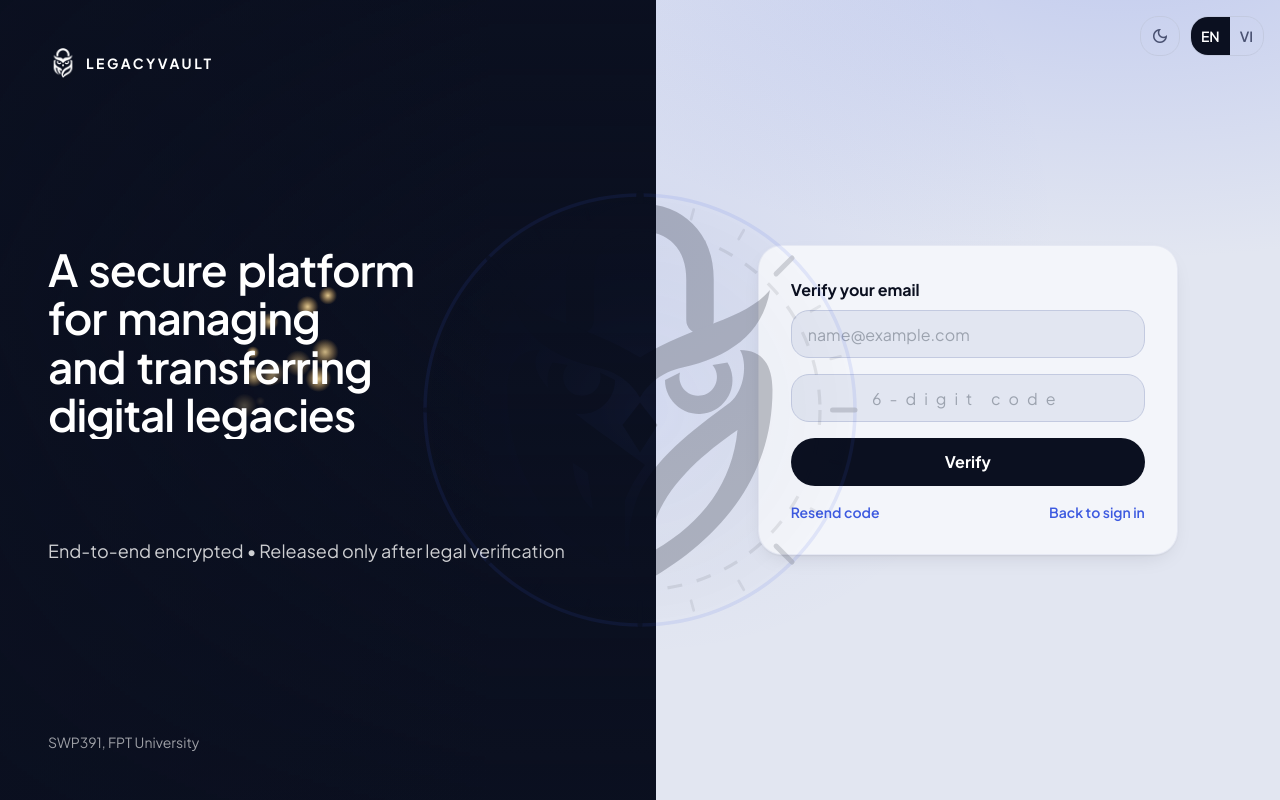
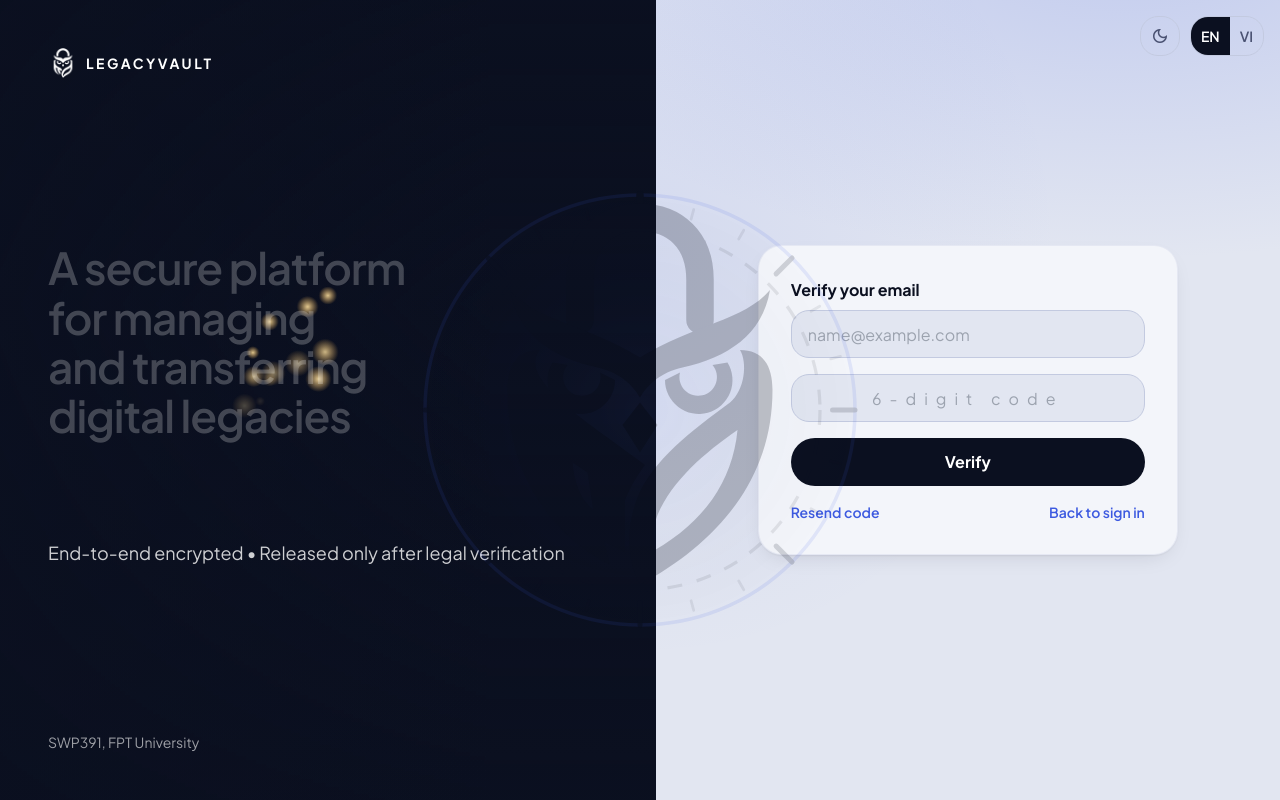
Before and after one commit to azerc18/legacy-vault, a React (Vite) app in the folder frontend/: page /verify-email in a window 1280 px wide. Built offline with nearby package versions, Linux system fonts and the light colour scheme; what @animate-ui/react would draw is missing.

Commit message:
feat(auth): decode-style hero title loop (letters/digits, 3s hold, fade together)

```diff
--- a/frontend/src/Common/AuthHero.jsx
+++ b/frontend/src/Common/AuthHero.jsx
@@ -129,6 +129,83 @@ function Rotator({ words, start, reduce }) {
     );
 }
 
+/* ---------------- Tiêu đề "giải mã" từng dòng rồi lặp lại ----------------
+ * Mỗi dòng: ký tự ngẫu nhiên (chỉ chữ cái và số) nhảy liên tục rồi lần lượt "khoá" thành chữ thật
+ * từ trái sang phải; dòng sau bắt đầu trễ LINE_GAP. Giải mã xong giữ HOLD giây, rồi cả tiêu đề
+ * mờ đi cùng lúc (FADE) và bắt đầu vòng mới. Hợp với ý "mã hoá đầu cuối" của sản phẩm.
+ * Cập nhật ~30 khung/giây bằng requestAnimationFrame (tab ẩn thì trình duyệt tự dừng). */
+const GLYPHS = 'ABCDEFGHIJKLMNOPQRSTUVWXYZabcdefghijklmnopqrstuvwxyz0123456789';
+const DECODE = 1.1;      // giây để giải mã xong một dòng
+const LINE_GAP = 0.35;   // dòng sau bắt đầu trễ
+const HOLD = 3;          // giữ nguyên để đọc (tính từ lúc dòng cuối giải mã xong)
+const FADE = 0.45;       // cả tiêu đề mờ đi cùng lúc
+const PAUSE = 0.35;      // nghỉ trống trước vòng mới
+
+const randGlyph = () => GLYPHS[Math.floor(Math.random() * GLYPHS.length)];
+const easeOut = (x) => 1 - Math.pow(1 - x, 3);
+
+/** Một dòng tại thời điểm u (giây, tính từ lúc dòng này bắt đầu); trả về [phần đã giải mã, phần đang nhảy]. */
+function frameOf(text, u) {
+    const n = text.length;
+    if (u < 0) return ['', ''];
+    if (u >= DECODE) return [text, ''];
+    const scramble = (from, to) => [...text.slice(from, to)].map((c) => (c === ' ' ? ' ' : randGlyph())).join('');
+    // Ký tự hiện dần (đang nhảy) và khoá dần, khoá chậm hơn hiện một nhịp
+    const shown = Math.ceil(n * easeOut(Math.min(1, u / (DECODE * 0.55))));
+    const locked = Math.floor(n * easeOut(Math.max(0, (u - DECODE * 0.25) / (DECODE * 0.75))));
+    return [text.slice(0, locked), scramble(locked, shown)];
+}
+
+function DecodeLoop({ lines, reduce, startDelay }) {
+    const [state, setState] = useState(() => ({ frames: lines.map(() => ['', '']), opacity: 1 }));
+
+    useEffect(() => {
+        if (reduce) return undefined;
+        const decoded = DECODE + LINE_GAP * (lines.length - 1);   // lúc dòng cuối giải mã xong
+        const fadeAt = decoded + HOLD;
+        const cycle = fadeAt + FADE + PAUSE;
+        const t0 = performance.now() + startDelay * 1000;
+        let raf = 0;
+        let last = 0;
+        const tick = (now) => {
+            raf = requestAnimationFrame(tick);
+            if (now - last < 33) return;   // ~30 khung/giây là đủ cho hiệu ứng nhảy chữ
+            last = now;
+            const elapsed = (now - t0) / 1000;
+            if (elapsed < 0) return;
+            const tc = elapsed % cycle;
+            if (tc >= fadeAt + FADE) {   // đã mờ hết: để trống chờ vòng mới
+                setState({ frames: lines.map(() => ['', '']), opacity: 1 });
+                return;
+            }
+            setState({
+                frames: lines.map((text, k) => frameOf(text, tc - k * LINE_GAP)),
+                opacity: tc < fadeAt ? 1 : 1 - (tc - fadeAt) / FADE,
+            });
+        };
+        raf = requestAnimationFrame(tick);
+        return () => cancelAnimationFrame(raf);
+    }, [lines, reduce, startDelay]);
+
+    if (reduce) {
+        return lines.map((l) => <span key={l} className="block">{l}</span>);
+    }
+    return (
+        <span className="block" style={{ opacity: state.opacity }} aria-hidden="true">
+            {lines.map((line, k) => {
+                const [done, noise] = state.frames[k] || ['', ''];
+                return (
+                    <span key={line} className="lv-hero-line">
+                        {done}
+                        <span className="lv-hero-noise">{noise}</span>
+                        {!done && !noise && '\u00a0'}
+                    </span>
+                );
+            })}
+        </span>
+    );
+}
+
 export default function AuthHero() {
     const { t } = useTranslation('auth');
     const reduce = useReducedMotion();
@@ -141,7 +218,11 @@ export default function AuthHero() {
         const w = t('brand.rotating', { returnObjects: true });
         return Array.isArray(w) ? w : [];
     }, [t]);
-    const titleWords = useMemo(() => t('brand.tagline').split(' '), [t]);
+    // Tiêu đề chia sẵn từng dòng trong i18n (brand.taglineLines); thiếu thì dùng cả câu làm một dòng
+    const titleLines = useMemo(() => {
+        const l = t('brand.taglineLines', { returnObjects: true });
+        return Array.isArray(l) && l.length ? l : [t('brand.tagline')];
+    }, [t]);
 
     useEffect(() => {
         introPlayed = true;
@@ -191,27 +272,17 @@ export default function AuthHero() {
             </motion.div>
 
             <div className="relative max-w-[520px] flex flex-col gap-5">
-                <h1 className="font-headline-lg text-[44px] leading-[1.1] font-semibold tracking-tight" aria-label={t('brand.tagline')}>
-                    {titleWords.map((w, k) => (
-                        <motion.span
-                            key={`${w}-${k}`}
-                            aria-hidden="true"
-                            className={`inline-block mr-[0.25em] ${k >= titleWords.length - 2 ? 'lv-hero-sheen' : ''}`}
-                            initial={replay || reduce ? false : { opacity: 0, y: '0.6em', filter: 'blur(8px)' }}
-                            animate={{ opacity: 1, y: 0, filter: 'blur(0px)' }}
-                            transition={{ duration: 0.65, ease: EASE, delay: delay(0.3 + k * 0.07) }}
-                        >
-                            {w}
-                        </motion.span>
-                    ))}
+                <h1 className="font-headline-lg text-[44px] leading-[1.12] font-semibold tracking-tight min-h-[3.4em]"
+                    aria-label={t('brand.tagline')}>
+                    <DecodeLoop lines={titleLines} reduce={reduce} startDelay={replay ? 0 : 0.3} />
                 </h1>
 
-                <motion.p {...appear(0.3 + titleWords.length * 0.07 + 0.15)}
+                <motion.p {...appear(0.3 + titleLines.length * 0.25 + 0.15)}
                           className="font-headline-lg text-[52px] leading-none italic font-semibold tracking-tight text-[#f6e3b0] -mt-1">
                     <Rotator words={words} start={ready} reduce={reduce} />
                 </motion.p>
 
-                <motion.p {...appear(0.3 + titleWords.length * 0.07 + 0.3)} className="text-lg text-white/80">
+                <motion.p {...appear(0.3 + titleLines.length * 0.25 + 0.3)} className="text-lg text-white/80">
                     {t('brand.footer')}
                 </motion.p>
             </div>
--- a/frontend/src/Common/authHero.css
+++ b/frontend/src/Common/authHero.css
@@ -21,26 +21,16 @@
 /* Lớp trôi theo chuột (parallax) */
 .lv-hero-parallax { transition: transform 0.9s cubic-bezier(0.22, 1, 0.36, 1); will-change: transform; }
 
-/* Vệt sáng quét qua chữ cuối của tiêu đề mỗi ~8s */
-.lv-hero-sheen {
-  background-image: linear-gradient(100deg, #fff 0%, #fff 40%, #f6e3b0 50%, #fff 60%, #fff 100%);
-  background-size: 250% 100%;
-  background-position: 100% 0;
-  -webkit-background-clip: text; background-clip: text; color: transparent;
-  animation: lv-hero-sheen 8s ease-in-out 2.4s infinite;
-}
-@keyframes lv-hero-sheen {
-  0%, 70% { background-position: 100% 0; }
-  85%     { background-position: 0% 0; }
-  100%    { background-position: 0% 0; }
-}
+
+/* Tiêu đề "giải mã": phần đã khoá là chữ trắng, phần đang nhảy màu vàng nhạt, hơi mờ, phát sáng nhẹ */
+.lv-hero-line { display: block; white-space: pre-wrap; }
+.lv-hero-noise { color: rgba(246, 227, 176, .75); text-shadow: 0 0 14px rgba(246, 227, 176, .35); }
 
 /* Chữ "thời trang": từng ký tự trượt lên qua mặt nạ rồi trượt đi */
 .lv-hero-rotator { display: block; overflow: hidden; height: 1.2em; line-height: 1.2em; }
 .lv-hero-char { display: inline-block; will-change: transform, opacity; white-space: pre; }
 
 @media (prefers-reduced-motion: reduce) {
-  .lv-hero-photo, .lv-hero-photo.is-replay, .lv-hero-sheen { animation: none; }
-  .lv-hero-sheen { color: #fff; background: none; }
+  .lv-hero-photo, .lv-hero-photo.is-replay { animation: none; }
   .lv-hero-parallax { transition: none; transform: none !important; }
 }
--- a/frontend/src/i18n/locales/en/auth.json
+++ b/frontend/src/i18n/locales/en/auth.json
@@ -1,6 +1,7 @@
 {
   "brand": {
     "tagline": "A secure platform for managing and transferring digital legacies",
+    "taglineLines": ["A secure platform", "for managing and transferring", "digital legacies"],
     "footer": "End-to-end encrypted • Released only after legal verification",
     "rotating": ["Protected.", "Passed on.", "To the right people.", "At the right time."]
   },
--- a/frontend/src/i18n/locales/vi/auth.json
+++ b/frontend/src/i18n/locales/vi/auth.json
@@ -1,6 +1,7 @@
 {
   "brand": {
     "tagline": "Nền tảng an toàn để quản lý và chuyển giao di sản số",
+    "taglineLines": ["Nền tảng an toàn", "để quản lý và chuyển giao", "di sản số"],
     "footer": "Mã hoá đầu cuối • Chỉ mở sau khi xác minh pháp lý",
     "rotating": ["Bảo vệ.", "Trao lại.", "Đúng người.", "Đúng lúc."]
   },
```
